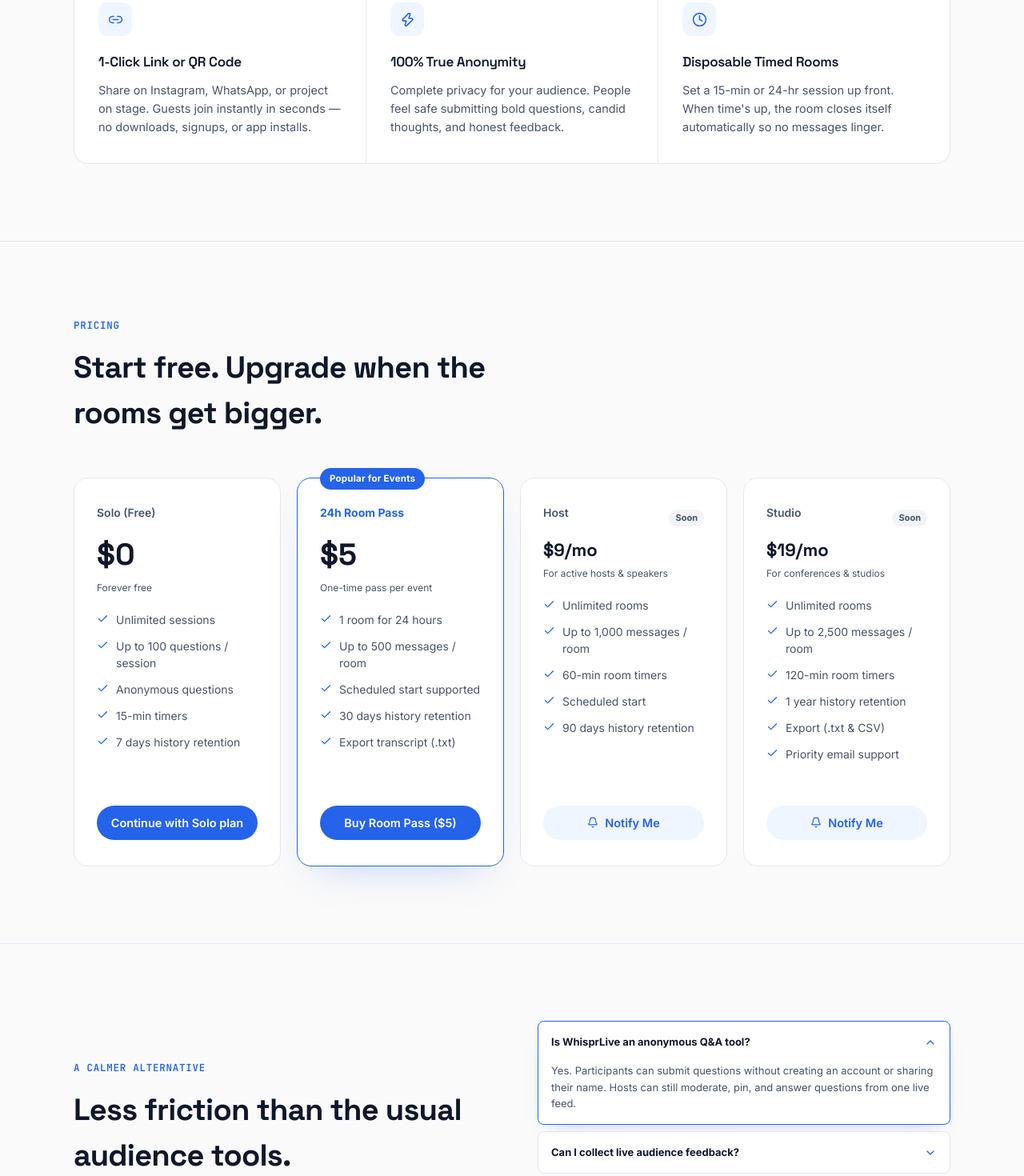
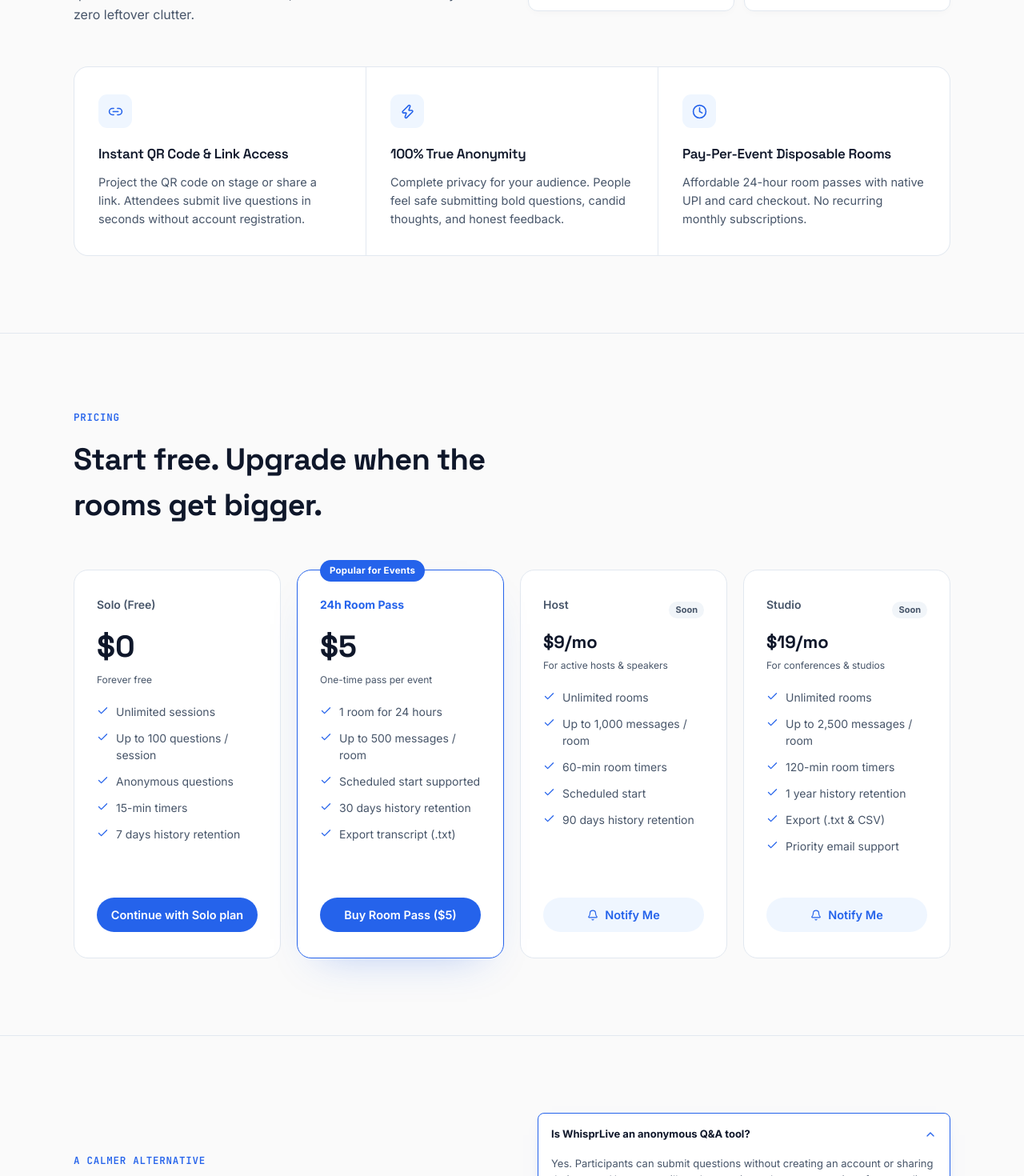
Before and after one commit to asyncbuild/Whisprlive-repo, a React (Vite) app in the folder client/: page / in a window 1280 px wide. Shown: the part 1330-2800 px from the top of the page at 80% size. Built offline with nearby package versions, Linux system fonts and the light colour scheme; no server answers.

Commit message:
Update SEO copy, metadata, and FAQ schema

```diff
--- a/client/index.html
+++ b/client/index.html
@@ -5,13 +5,14 @@
     <link rel="icon" type="image/png" href="/favicon.png" />
     <link rel="apple-touch-icon" href="/favicon.png" />
     <meta name="viewport" content="width=device-width, initial-scale=1.0" />
-    <title>WhisprLive – Anonymous Live Q&amp;A &amp; Real-Time Feedback</title>
-    <meta name="description" content="WhisprLive is the real-time platform for Live Q&amp;A and anonymous feedback. Share one link or QR code — receive questions and feedback instantly with zero app downloads." />
+    <title>WhisprLive | Anonymous Live Q&amp;A &amp; QR Code Audience Interaction</title>
+    <meta name="description" content="Real-time anonymous live Q&amp;A and audience polling for events, webinars, and town halls. Instant access via QR code with pay-per-event passes and UPI support." />
+    <meta name="keywords" content="anonymous live q&amp;a, audience response system, qr code q&amp;a for presentations, pay per event q&amp;a tool, real time live questions feed, audience polling upi" />
     <!-- Open Graph / Social Media Preview -->
     <meta property="og:type" content="website" />
     <meta property="og:url" content="https://www.whisprlive.live/" />
-    <meta property="og:title" content="WhisprLive – Anonymous Live Q&amp;A &amp; Real-Time Feedback" />
-    <meta property="og:description" content="Share one link or QR code — receive live questions and unfiltered feedback instantly with zero app downloads." />
+    <meta property="og:title" content="WhisprLive | Anonymous Live Q&amp;A &amp; QR Code Audience Interaction" />
+    <meta property="og:description" content="Real-time anonymous live Q&amp;A and audience polling for events, webinars, and town halls. Instant access via QR code with pay-per-event passes and UPI support." />
     <meta property="og:image" content="https://www.whisprlive.live/og-image.png?v=2" />
     <meta property="og:image:url" content="https://www.whisprlive.live/og-image.png?v=2" />
     <meta property="og:image:secure_url" content="https://www.whisprlive.live/og-image.png?v=2" />
@@ -24,14 +25,15 @@
     <!-- Twitter / X Preview -->
     <meta name="twitter:card" content="summary_large_image" />
     <meta name="twitter:url" content="https://www.whisprlive.live/" />
-    <meta name="twitter:title" content="WhisprLive - Anonymous Live Q&amp;A &amp; Real-Time Feedback" />
-    <meta name="twitter:description" content="Share one link or QR code — receive live questions and unfiltered feedback instantly with zero app downloads." />
+    <meta name="twitter:title" content="WhisprLive | Anonymous Live Q&amp;A &amp; QR Code Audience Interaction" />
+    <meta name="twitter:description" content="Real-time anonymous live Q&amp;A and audience polling for events, webinars, and town halls. Instant access via QR code with pay-per-event passes and UPI support." />
     <meta name="twitter:image" content="https://www.whisprlive.live/og-image.png?v=2" />
     <meta name="twitter:image:src" content="https://www.whisprlive.live/og-image.png?v=2" />
     <meta name="twitter:image:alt" content="WhisprLive Landing Page - Anonymous Live Q&amp;A and Real-Time Feedback" />
 
     <!-- Structured Data: JSON-LD Schema Markup -->
     <script type="application/ld+json">
+    [
       {
         "@context": "https://schema.org",
         "@type": "WebApplication",
@@ -44,7 +46,30 @@
           "price": "0",
           "priceCurrency": "USD"
         }
+      },
+      {
+        "@context": "https://schema.org",
+        "@type": "FAQPage",
+        "mainEntity": [
+          {
+            "@type": "Question",
+            "name": "How does QR code anonymous live Q&A work?",
+            "acceptedAnswer": {
+              "@type": "Answer",
+              "text": "Hosts display a room QR code on stage or in a webinar. Participants scan it to ask and upvote questions in real time with zero downloads or logins."
             }
+          },
+          {
+            "@type": "Question",
+            "name": "Is there a pay-per-event option without monthly subscriptions?",
+            "acceptedAnswer": {
+              "@type": "Answer",
+              "text": "Yes, WhisprLive provides affordable 24-hour disposable room passes supporting UPI and card payments so organizers only pay when hosting an event."
+            }
+          }
+        ]
+      }
+    ]
     </script>
 
     <!-- Google tag (gtag.js) -->
--- a/client/src/pages/LandingPage.jsx
+++ b/client/src/pages/LandingPage.jsx
@@ -18,16 +18,16 @@ const FAQ_ITEMS = [
     answer: "Yes. Participants can submit questions without creating an account or sharing their name. Hosts can still moderate, pin, and answer questions from one live feed.",
   },
   {
-    question: "Can I collect live audience feedback?",
-    answer: "Yes. Share one room link or QR code during a town hall, classroom, conference, or webinar and see responses arrive in real time.",
+    question: "How does QR code Q&A work at live events and conferences?",
+    answer: "The host displays a room QR code on a projector screen or shares a room link. Attendees scan it using their phone camera and immediately submit questions or upvote existing ones anonymously. No app installs or signups are needed.",
   },
   {
-    question: "How does QR code Q&A work at events?",
-    answer: "Open a free session, show the generated QR code on screen, and let guests scan with their phone camera. No app download or participant login is required.",
+    question: "What payment options are available for event passes?",
+    answer: "WhisprLive offers pay-per-event pricing without subscriptions. Hosts in India can activate 24-hour live passes using UPI (Google Pay, PhonePe, Paytm), netbanking, or debit/credit cards.",
   },
   {
-    question: "How is this different from a Zoom Q&A alternative?",
-    answer: "WhisprLive is designed for the audience layer: people join from any device, ask anonymously, and participate without interrupting the speaker or creating another account.",
+    question: "Can WhisprLive be used for college fests, classrooms, and webinars?",
+    answer: "Yes. It functions as a lightweight audience response system for university lectures, technical workshops, company all-hands, and virtual webinars.",
   },
 ];
 
@@ -52,8 +52,8 @@ export default function LandingPage() {
   const refs = { home: useRef(null), about: useRef(null), pricing: useRef(null), liveMock: useRef(null) };
 
   React.useEffect(() => {
-    document.title = "WhisprLive | Anonymous live Q&A without the friction";
-    const description = "Anonymous live Q&A and audience feedback for town halls, classrooms, conferences, and webinars. No app download or participant login required.";
+    document.title = "WhisprLive | Anonymous Live Q&A & QR Code Audience Interaction";
+    const description = "Real-time anonymous live Q&A and audience polling for events, webinars, and town halls. Instant access via QR code with pay-per-event passes and UPI support.";
     let meta = document.querySelector('meta[name="description"]');
     if (!meta) {
       meta = document.createElement("meta");
@@ -258,10 +258,10 @@ export default function LandingPage() {
         <section className="hero">
           <div className="container hero-grid">
             <div>
-              <span className="eyebrow"><Radio size={13} />Live Q&amp;A · Audience Feedback · Real-Time Walls</span>
-              <h1>Audience questions, without the awkward pause.</h1>
+              <span className="eyebrow"><Radio size={13} />Live Q&amp;A · QR Code Audience Feedback · Real-Time Sessions</span>
+              <h1>Anonymous Live Q&amp;A and Audience Interaction for Live Events</h1>
               <p className="hero-sub">
-                Anonymous live Q&amp;A and audience feedback for the moments that matter. No app download, no login for participants, and no microphone queue.
+                The frictionless audience response system for conferences, webinars, college fests, and corporate town halls. Participants scan a QR code to submit and upvote questions anonymously—no app downloads, logins, or subscription commitments.
               </p>
               <div className="hero-actions">
                 <button
@@ -372,8 +372,8 @@ export default function LandingPage() {
             <div className="feature-grid">
               <div className="feature">
                 <div className="feature-icon"><Link2 size={19} /></div>
-                <h3>1-Click Link or QR Code</h3>
-                <p>Share on Instagram, WhatsApp, or project on stage. Guests join instantly in seconds — no downloads, signups, or app installs.</p>
+                <h3>Instant QR Code &amp; Link Access</h3>
+                <p>Project the QR code on stage or share a link. Attendees submit live questions in seconds without account registration.</p>
               </div>
               <div className="feature">
                 <div className="feature-icon"><Zap size={19} /></div>
@@ -382,8 +382,8 @@ export default function LandingPage() {
               </div>
               <div className="feature">
                 <div className="feature-icon"><Clock size={19} /></div>
-                <h3>Disposable Timed Rooms</h3>
-                <p>Set a 15-min or 24-hr session up front. When time's up, the room closes itself automatically so no messages linger.</p>
+                <h3>Pay-Per-Event Disposable Rooms</h3>
+                <p>Affordable 24-hour room passes with native UPI and card checkout. No recurring monthly subscriptions.</p>
               </div>
             </div>
           </div>
```
Lines whose indentation alone changed are shown as unchanged.
